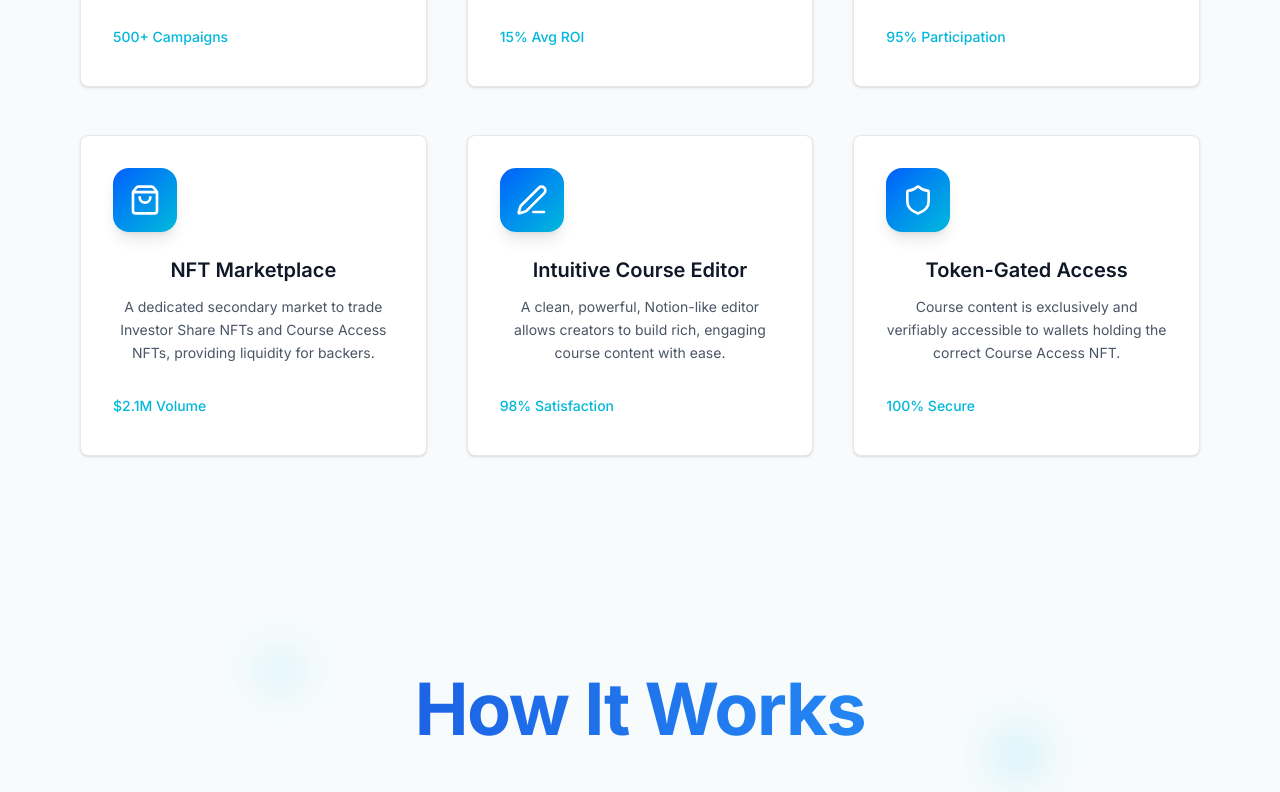
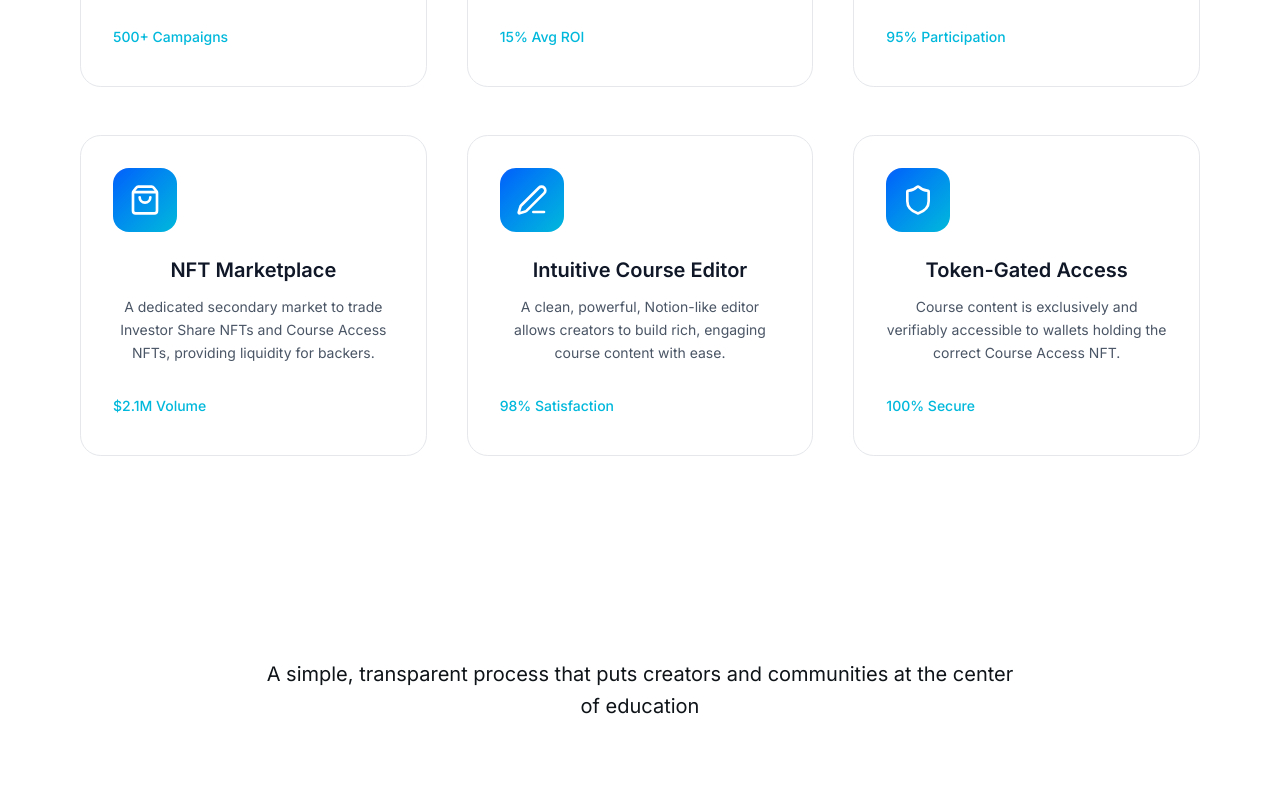
Before and after one commit to athenova-xyz/athenova.xyz, a Next.js app: page / in a window 1280 px wide. Shown: the part 1680-2472 px from the top of the page. Built offline with nearby package versions, Linux system fonts and the light colour scheme.

Commit message:
Refactor global styles in globals.css to enhance theme variables and remove unused styles

```diff
--- a/src/app/globals.css
+++ b/src/app/globals.css
@@ -7,161 +7,152 @@
 }
 
 :root {
-  --radius: 0.625rem;
-  --background: oklch(1 0 0);
-  --foreground: oklch(0.145 0 0);
-  --card: oklch(1 0 0);
-  --card-foreground: oklch(0.145 0 0);
-  --popover: oklch(1 0 0);
-  --popover-foreground: oklch(0.145 0 0);
-  --primary: #072447;
-  --primary-foreground: oklch(0.985 0 0);
-  --secondary: #3DCEEE;
-  --secondary-foreground: oklch(0.205 0 0);
-  --muted: oklch(0.97 0 0);
-  --muted-foreground: oklch(0.556 0 0);
-  --accent: oklch(0.97 0 0);
-  --accent-foreground: oklch(0.205 0 0);
-  --destructive: oklch(0.577 0.245 27.325);
-  --border: oklch(0.922 0 0);
-  --input: oklch(0.922 0 0);
-  --ring: oklch(0.708 0 0);
-  --chart-1: oklch(0.646 0.222 41.116);
-  --chart-2: oklch(0.6 0.118 184.704);
-  --chart-3: oklch(0.398 0.07 227.392);
-  --chart-4: oklch(0.828 0.189 84.429);
-  --chart-5: oklch(0.769 0.188 70.08);
-  --sidebar: oklch(0.985 0 0);
-  --sidebar-foreground: oklch(0.145 0 0);
-  --sidebar-primary: oklch(0.205 0 0);
-  --sidebar-primary-foreground: oklch(0.985 0 0);
-  --sidebar-accent: oklch(0.97 0 0);
-  --sidebar-accent-foreground: oklch(0.205 0 0);
-  --sidebar-border: oklch(0.922 0 0);
-  --sidebar-ring: oklch(0.708 0 0);
-  --hero-gradient-from: #112650;
-  --hero-gradient-via: #1a3c6b;
-  --hero-gradient-to: #3ba4c6;
-  /* Landing hero tokens */
-  --landing-text-main: #ffffff;
-  --landing-accent: #32c1e3; /* cyan accent for large words */
-  --landing-accent-2: #239ec3; /* secondary accent */
-  --landing-subtext: rgba(139, 216, 231, 0.9);
-  --landing-dot: rgba(50, 193, 227, 0.3);
-  --landing-cta-hover: #e6fbff;
-  --landing-cta-hover-deep: #07386b; /* deeper blue for strong hover */
-  --landing-cta-hover-text: #ffffff;
-  /* Separate hover text colors so primary (light sky) and secondary (deep blue) have adequate contrast */
-  --landing-cta-hover-text-primary: var(--card-blue);
-  --landing-cta-hover-text-secondary: var(--landing-cta-hover-text);
-  --landing-cta-sky: rgba(50,193,227,0.12);
-  --card-cyan: #19b6e7;
-  --card-blue: #19458D;
-  --card-teal: #2dd4bf;
-  --card-cyan2: #2a6eea;
-  --card-blue2: #19458D;
-  --color-blur-bg: rgba(255,255,255,0.1);
-  --color-blur-bg-hover: rgba(255,255,255,0.15);
-  --color-blur-border: rgba(255,255,255,0.2);
-  --color-blur-border-hover: rgba(255,255,255,0.3);
-
-  /* Core Features section */
-  --core-features-bg: #f8fafc;
-  --core-features-badge-bg: rgba(219, 234, 254, 1);
-  /* Use the shared card blue token so badge and title match exactly */
-  --core-features-badge-text: var(--card-blue);
-  --core-features-title: var(--card-blue);
-  --core-features-subtitle: #64748b;
-  /* Gradient used for large headings to match */
-  --core-features-gradient-from: #1646d9; /* deep blue */
-  --core-features-gradient-to: #2aa3ff; /* sky blue */
-
-  /* How It Works section tokens */
-  --how-bg: #f7fbfc; /* matches core-features background tone */
-  --how-title-from: #1e63d6; /* deep blue */
-  --how-title-to: #2aa3ff; /* sky blue */
-  --how-subtitle: #6b7280; /* muted foreground */
-  --how-blob-accent: rgba(38, 198, 242, 0.12); /* cyan soft blob */
-
-  /* How It Works cards */
-  --hw-card-bg: #ffffff;
-  --hw-card-border: rgba(15,23,42,0.04);
-  --hw-card-radius: 0.75rem;
-  --hw-card-shadow: 0 4px 12px rgba(2,6,23,0.04);
-  --hw-icon-bg: rgba(50,193,227,0.08);
-  --hw-metric-color: var(--card-cyan);
-}
-
-/* Utility for gradient text (used by CoreFeatures) */
-.text-core-gradient {
-  background-image: linear-gradient(90deg, var(--core-features-gradient-from), var(--core-features-gradient-to));
-  -webkit-background-clip: text;
-  background-clip: text;
-  color: transparent;
-}
-
-/* Utility classes matching conventions */
-.bg-gradient-primary {
-  background-image: linear-gradient(90deg, var(--core-features-gradient-from), var(--core-features-gradient-to));
-  -webkit-background-clip: text;
-  background-clip: text;
-  color: transparent;
-}
-
-.text-muted-foreground {
-  color: var(--core-features-subtitle);
-}
-
-/* small utility for cyan metric text used in How It Works cards */
-.text-brand-cyan {
-  color: var(--hw-metric-color);
-}
-
-.font-space {
-  letter-spacing: -0.02em;
+  --background: oklch(1.0000 0 0);
+  --foreground: oklch(0.1884 0.0128 248.5103);
+  --card: oklch(0.9784 0.0011 197.1387);
+  --card-foreground: oklch(0.1884 0.0128 248.5103);
+  --popover: oklch(1.0000 0 0);
+  --popover-foreground: oklch(0.1884 0.0128 248.5103);
+  --primary: oklch(0.6723 0.1606 244.9955);
+  --primary-foreground: oklch(1.0000 0 0);
+  --secondary: oklch(0.1884 0.0128 248.5103);
+  --secondary-foreground: oklch(1.0000 0 0);
+  --muted: oklch(0.9222 0.0013 286.3737);
+  --muted-foreground: oklch(0.1884 0.0128 248.5103);
+  --accent: oklch(0.9392 0.0166 250.8453);
+  --accent-foreground: oklch(0.6723 0.1606 244.9955);
+  --destructive: oklch(0.6188 0.2376 25.7658);
+  --destructive-foreground: oklch(1.0000 0 0);
+  --border: oklch(0.9317 0.0118 231.6594);
+  --input: oklch(0.9809 0.0025 228.7836);
+  --ring: oklch(0.6818 0.1584 243.3540);
+  --chart-1: oklch(0.6723 0.1606 244.9955);
+  --chart-2: oklch(0.6907 0.1554 160.3454);
+  --chart-3: oklch(0.8214 0.1600 82.5337);
+  --chart-4: oklch(0.7064 0.1822 151.7125);
+  --chart-5: oklch(0.5919 0.2186 10.5826);
+  --sidebar: oklch(0.9784 0.0011 197.1387);
+  --sidebar-foreground: oklch(0.1884 0.0128 248.5103);
+  --sidebar-primary: oklch(0.6723 0.1606 244.9955);
+  --sidebar-primary-foreground: oklch(1.0000 0 0);
+  --sidebar-accent: oklch(0.9392 0.0166 250.8453);
+  --sidebar-accent-foreground: oklch(0.6723 0.1606 244.9955);
+  --sidebar-border: oklch(0.9271 0.0101 238.5177);
+  --sidebar-ring: oklch(0.6818 0.1584 243.3540);
+  --font-sans: Open Sans, sans-serif;
+  --font-serif: Georgia, serif;
+  --font-mono: Menlo, monospace;
+  --radius: 1.3rem;
+  --shadow-2xs: 0px 2px 0px 0px hsl(202.8169 89.1213% 53.1373% / 0.00);
+  --shadow-xs: 0px 2px 0px 0px hsl(202.8169 89.1213% 53.1373% / 0.00);
+  --shadow-sm: 0px 2px 0px 0px hsl(202.8169 89.1213% 53.1373% / 0.00), 0px 1px 2px -1px hsl(202.8169 89.1213% 53.1373% / 0.00);
+  --shadow: 0px 2px 0px 0px hsl(202.8169 89.1213% 53.1373% / 0.00), 0px 1px 2px -1px hsl(202.8169 89.1213% 53.1373% / 0.00);
+  --shadow-md: 0px 2px 0px 0px hsl(202.8169 89.1213% 53.1373% / 0.00), 0px 2px 4px -1px hsl(202.8169 89.1213% 53.1373% / 0.00);
+  --shadow-lg: 0px 2px 0px 0px hsl(202.8169 89.1213% 53.1373% / 0.00), 0px 4px 6px -1px hsl(202.8169 89.1213% 53.1373% / 0.00);
+  --shadow-xl: 0px 2px 0px 0px hsl(202.8169 89.1213% 53.1373% / 0.00), 0px 8px 10px -1px hsl(202.8169 89.1213% 53.1373% / 0.00);
+  --shadow-2xl: 0px 2px 0px 0px hsl(202.8169 89.1213% 53.1373% / 0.00);
+  --tracking-normal: 0em;
+  --spacing: 0.25rem;
 }
 
 .dark {
-  --background: oklch(0.145 0 0);
-  --foreground: oklch(0.985 0 0);
-  --card: oklch(0.205 0 0);
-  --card-foreground: oklch(0.985 0 0);
-  --popover: oklch(0.205 0 0);
-  --popover-foreground: oklch(0.985 0 0);
-  --primary: oklch(0.922 0 0);
-  --primary-foreground: oklch(0.205 0 0);
-  --secondary: oklch(0.269 0 0);
-  --secondary-foreground: oklch(0.985 0 0);
-  --muted: oklch(0.269 0 0);
-  --muted-foreground: oklch(0.708 0 0);
-  --accent: oklch(0.269 0 0);
-  --accent-foreground: oklch(0.985 0 0);
-  --destructive: oklch(0.704 0.191 22.216);
-  --border: oklch(1 0 0 / 10%);
-  --input: oklch(1 0 0 / 15%);
-  --ring: oklch(0.556 0 0);
-  --chart-1: oklch(0.488 0.243 264.376);
-  --chart-2: oklch(0.696 0.17 162.48);
-  --chart-3: oklch(0.769 0.188 70.08);
-  --chart-4: oklch(0.627 0.265 303.9);
-  --chart-5: oklch(0.645 0.246 16.439);
-  --sidebar: oklch(0.205 0 0);
-  --sidebar-foreground: oklch(0.985 0 0);
-  /* Option A: purple-blue primary (valid oklch with non-zero chroma) */
-  --sidebar-primary: oklch(0.488 0.243 264.376);
-  /* Option B: neutral surface */
-  /* --sidebar-primary: oklch(0.488 0 0); */
-  --sidebar-primary-foreground: oklch(0.985 0 0);
-  --sidebar-accent: oklch(0.269 0 0);
-  --sidebar-accent-foreground: oklch(0.985 0 0);
-  --sidebar-border: oklch(1 0 0 / 10%);
-  --sidebar-ring: oklch(0.556 0 0);
+  --background: oklch(0 0 0);
+  --foreground: oklch(0.9328 0.0025 228.7857);
+  --card: oklch(0.2097 0.0080 274.5332);
+  --card-foreground: oklch(0.8853 0 0);
+  --popover: oklch(0 0 0);
+  --popover-foreground: oklch(0.9328 0.0025 228.7857);
+  --primary: oklch(0.6692 0.1607 245.0110);
+  --primary-foreground: oklch(1.0000 0 0);
+  --secondary: oklch(0.9622 0.0035 219.5331);
+  --secondary-foreground: oklch(0.1884 0.0128 248.5103);
+  --muted: oklch(0.2090 0 0);
+  --muted-foreground: oklch(0.5637 0.0078 247.9662);
+  --accent: oklch(0.1928 0.0331 242.5459);
+  --accent-foreground: oklch(0.6692 0.1607 245.0110);
+  --destructive: oklch(0.6188 0.2376 25.7658);
+  --destructive-foreground: oklch(1.0000 0 0);
+  --border: oklch(0.2674 0.0047 248.0045);
+  --input: oklch(0.3020 0.0288 244.8244);
+  --ring: oklch(0.6818 0.1584 243.3540);
+  --chart-1: oklch(0.6723 0.1606 244.9955);
+  --chart-2: oklch(0.6907 0.1554 160.3454);
+  --chart-3: oklch(0.8214 0.1600 82.5337);
+  --chart-4: oklch(0.7064 0.1822 151.7125);
+  --chart-5: oklch(0.5919 0.2186 10.5826);
+  --sidebar: oklch(0.2097 0.0080 274.5332);
+  --sidebar-foreground: oklch(0.8853 0 0);
+  --sidebar-primary: oklch(0.6818 0.1584 243.3540);
+  --sidebar-primary-foreground: oklch(1.0000 0 0);
+  --sidebar-accent: oklch(0.1928 0.0331 242.5459);
+  --sidebar-accent-foreground: oklch(0.6692 0.1607 245.0110);
+  --sidebar-border: oklch(0.3795 0.0220 240.5943);
+  --sidebar-ring: oklch(0.6818 0.1584 243.3540);
+  --font-sans: Open Sans, sans-serif;
+  --font-serif: Georgia, serif;
+  --font-mono: Menlo, monospace;
+  --radius: 1.3rem;
+  --shadow-2xs: 0px 2px 0px 0px hsl(202.8169 89.1213% 53.1373% / 0.00);
+  --shadow-xs: 0px 2px 0px 0px hsl(202.8169 89.1213% 53.1373% / 0.00);
+  --shadow-sm: 0px 2px 0px 0px hsl(202.8169 89.1213% 53.1373% / 0.00), 0px 1px 2px -1px hsl(202.8169 89.1213% 53.1373% / 0.00);
+  --shadow: 0px 2px 0px 0px hsl(202.8169 89.1213% 53.1373% / 0.00), 0px 1px 2px -1px hsl(202.8169 89.1213% 53.1373% / 0.00);
+  --shadow-md: 0px 2px 0px 0px hsl(202.8169 89.1213% 53.1373% / 0.00), 0px 2px 4px -1px hsl(202.8169 89.1213% 53.1373% / 0.00);
+  --shadow-lg: 0px 2px 0px 0px hsl(202.8169 89.1213% 53.1373% / 0.00), 0px 4px 6px -1px hsl(202.8169 89.1213% 53.1373% / 0.00);
+  --shadow-xl: 0px 2px 0px 0px hsl(202.8169 89.1213% 53.1373% / 0.00), 0px 8px 10px -1px hsl(202.8169 89.1213% 53.1373% / 0.00);
+  --shadow-2xl: 0px 2px 0px 0px hsl(202.8169 89.1213% 53.1373% / 0.00);
+}
 
-  /* How It Works (dark) */
-  --how-bg: var(--background);
-  --how-subtitle: var(--muted-foreground);
-  /* keep blobs subtle on dark */
-  --how-blob-accent: rgba(38, 198, 242, 0.10);
+@theme inline {
+  --color-background: var(--background);
+  --color-foreground: var(--foreground);
+  --color-card: var(--card);
+  --color-card-foreground: var(--card-foreground);
+  --color-popover: var(--popover);
+  --color-popover-foreground: var(--popover-foreground);
+  --color-primary: var(--primary);
+  --color-primary-foreground: var(--primary-foreground);
+  --color-secondary: var(--secondary);
+  --color-secondary-foreground: var(--secondary-foreground);
+  --color-muted: var(--muted);
+  --color-muted-foreground: var(--muted-foreground);
+  --color-accent: var(--accent);
+  --color-accent-foreground: var(--accent-foreground);
+  --color-destructive: var(--destructive);
+  --color-destructive-foreground: var(--destructive-foreground);
+  --color-border: var(--border);
+  --color-input: var(--input);
+  --color-ring: var(--ring);
+  --color-chart-1: var(--chart-1);
+  --color-chart-2: var(--chart-2);
+  --color-chart-3: var(--chart-3);
+  --color-chart-4: var(--chart-4);
+  --color-chart-5: var(--chart-5);
+  --color-sidebar: var(--sidebar);
+  --color-sidebar-foreground: var(--sidebar-foreground);
+  --color-sidebar-primary: var(--sidebar-primary);
+  --color-sidebar-primary-foreground: var(--sidebar-primary-foreground);
+  --color-sidebar-accent: var(--sidebar-accent);
+  --color-sidebar-accent-foreground: var(--sidebar-accent-foreground);
+  --color-sidebar-border: var(--sidebar-border);
+  --color-sidebar-ring: var(--sidebar-ring);
+
+  --font-sans: var(--font-sans);
+  --font-mono: var(--font-mono);
+  --font-serif: var(--font-serif);
+
+  --radius-sm: calc(var(--radius) - 4px);
+  --radius-md: calc(var(--radius) - 2px);
+  --radius-lg: var(--radius);
+  --radius-xl: calc(var(--radius) + 4px);
+
+  --shadow-2xs: var(--shadow-2xs);
+  --shadow-xs: var(--shadow-xs);
+  --shadow-sm: var(--shadow-sm);
+  --shadow: var(--shadow);
+  --shadow-md: var(--shadow-md);
+  --shadow-lg: var(--shadow-lg);
+  --shadow-xl: var(--shadow-xl);
+  --shadow-2xl: var(--shadow-2xl);
 }
 
 @keyframes border-spin {
@@ -197,121 +188,6 @@
   animation: pulse-glow 5s ease-in-out infinite;
 }
 
-/* How It Works section */
-.how-it-works-section {
-  padding-top: 8rem; /* py-32 */
-  padding-bottom: 8rem;
-  background-color: var(--how-bg);
-  position: relative;
-  overflow: hidden;
-  font-family: var(--font-inter);
-}
-
-/* decorative blobs */
-.how-it-works-bg {
-  position: absolute;
-  inset: 0;
-  pointer-events: none;
-}
-.how-it-works-blob {
-  position: absolute;
-  width: 3rem;
-  height: 3rem;
-  border-radius: 9999px;
-  background: var(--how-blob-accent);
-  filter: blur(18px);
-}
-.how-it-works-blob-1 { top: 12%; left: 20%; }
-.how-it-works-blob-2 { top: 20%; right: 18%; width: 4rem; height: 4rem; }
-.how-it-works-blob-3 { bottom: 18%; left: 30%; width: 2.5rem; height: 2.5rem; }
-
-.how-it-works-title {
-  font-size: 3.75rem; /* text-5xl */
-  /* larger on md */
-  line-height: 1.05;
-  font-weight: 700;
-  margin-bottom: 1.5rem;
-  /* use the same gradient as Core Features to match */
-  background-image: linear-gradient(90deg, var(--core-features-gradient-from), var(--core-features-gradient-to));
-  -webkit-background-clip: text;
-  background-clip: text;
-  color: transparent;
-}
-
-.how-it-works-subtitle {
-  font-size: 1.125rem; /* text-xl */
-  color: var(--how-subtitle);
-  max-width: 56rem; /* max-w-3xl */
-  margin-left: auto;
-  margin-right: auto;
-  line-height: 1.6;
-}
-
-/* How It Works cards */
-.hw-card {
-  background: var(--hw-card-bg);
-  border: 1px solid var(--hw-card-border);
-  border-radius: var(--hw-card-radius);
-  box-shadow: var(--hw-card-shadow);
-  transition: transform 0.25s ease, box-shadow 0.25s ease, border-color 0.25s ease;
-  display: flex;
-  align-items: stretch;
-}
-.hw-card-inner {
-  width: 100%;
-  padding-top: 3.5rem; /* more space above icon */
-  padding-bottom: 1rem; /* reduce bottom space */
-}
-.hw-card--featured {
-  min-height: 360px; /* make featured card taller */
-  border-width: 2px;
-  border-style: solid;
-  box-shadow: 0 8px 20px rgba(0,0,0,0.04), 0 0 40px rgba(38,198,242,0.06); /* shadow-glow */
-  background: linear-gradient(180deg, rgba(50,193,227,0.05), var(--hw-card-bg));
-  border-color: rgba(50,193,242,0.3); /* border-brand-cyan/50 */
-}
-.hw-card--featured .hw-icon-wrap { background: rgba(50,193,242,0.08); }
-.hw-card:hover {
-  transform: translateY(-12px);
-  box-shadow: 0 18px 40px rgba(2,6,23,0.12);
-  border-color: rgba(33,150,243,0.24); /* deeper hover color */
-}
-
-/* Alt variant for 2nd & 3rd cards */
-.hw-card--alt:hover {
-  border-color: rgba(33,150,243,0.30); /* blue/30 */
-  box-shadow: 0 12px 30px rgba(2,6,23,0.08);
-  transform: translateY(-10px);
-}
-.hw-icon-wrap--alt { background: rgba(42,110,234,0.06); }
-
-.hw-icon {
-  width: 48px;
-  height: 48px;
-  display: block;
-  margin: 0 auto;
-  stroke: var(--card-blue);
-}
-.hw-icon-svg {
-  width: 48px;
-  height: 48px;
-  color: var(--card-blue2);
-}
-.hw-icon-wrap {
-  width: 64px;
-  height: 64px;
-  display: flex;
-  align-items: center;
-  justify-content: center;
-  border-radius: 12px;
-  background: var(--hw-icon-bg);
-}
-
-/* Increase vertical spacing above and below the three cards */
-.how-it-works-cards { margin-top: 3.5rem; margin-bottom: 3rem; }
-
-/* Ensure featured card still has stronger border on hover */
-.hw-card--featured:hover { border-color: rgba(33,150,243,0.36); }
 
 /* Responsive tweaks */
 @media (max-width: 767px) {
```
